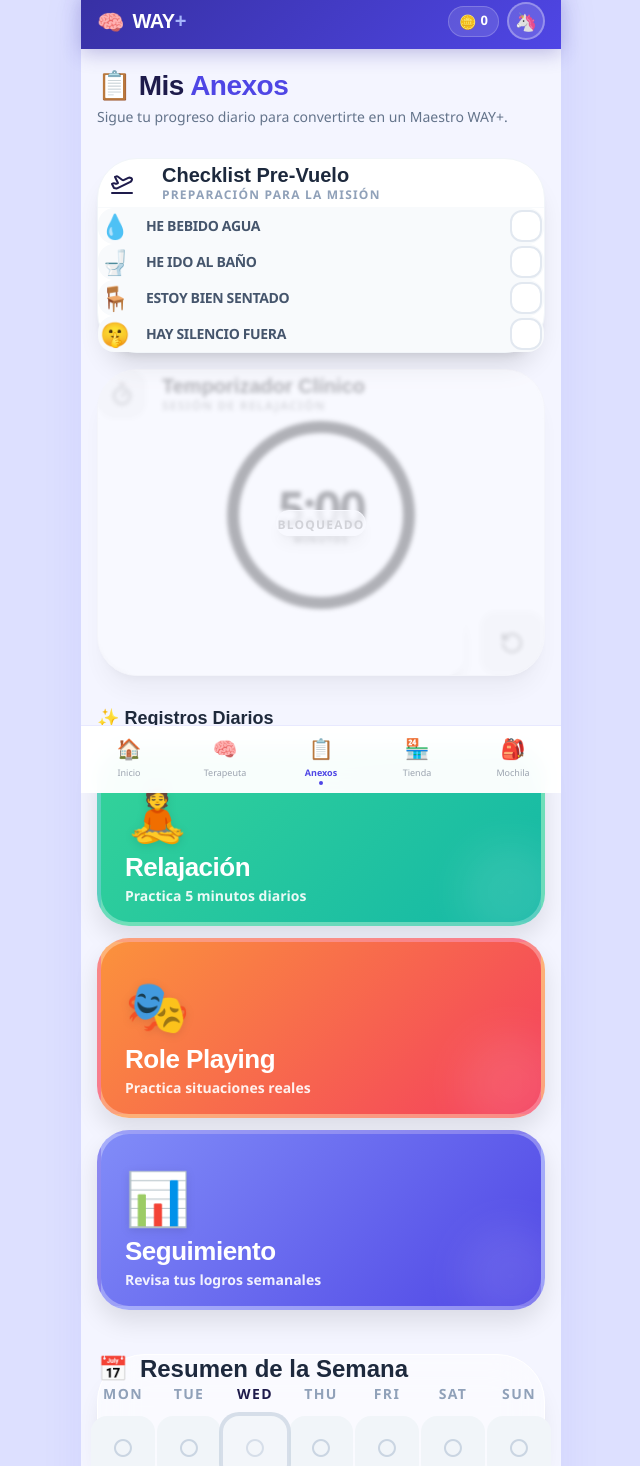
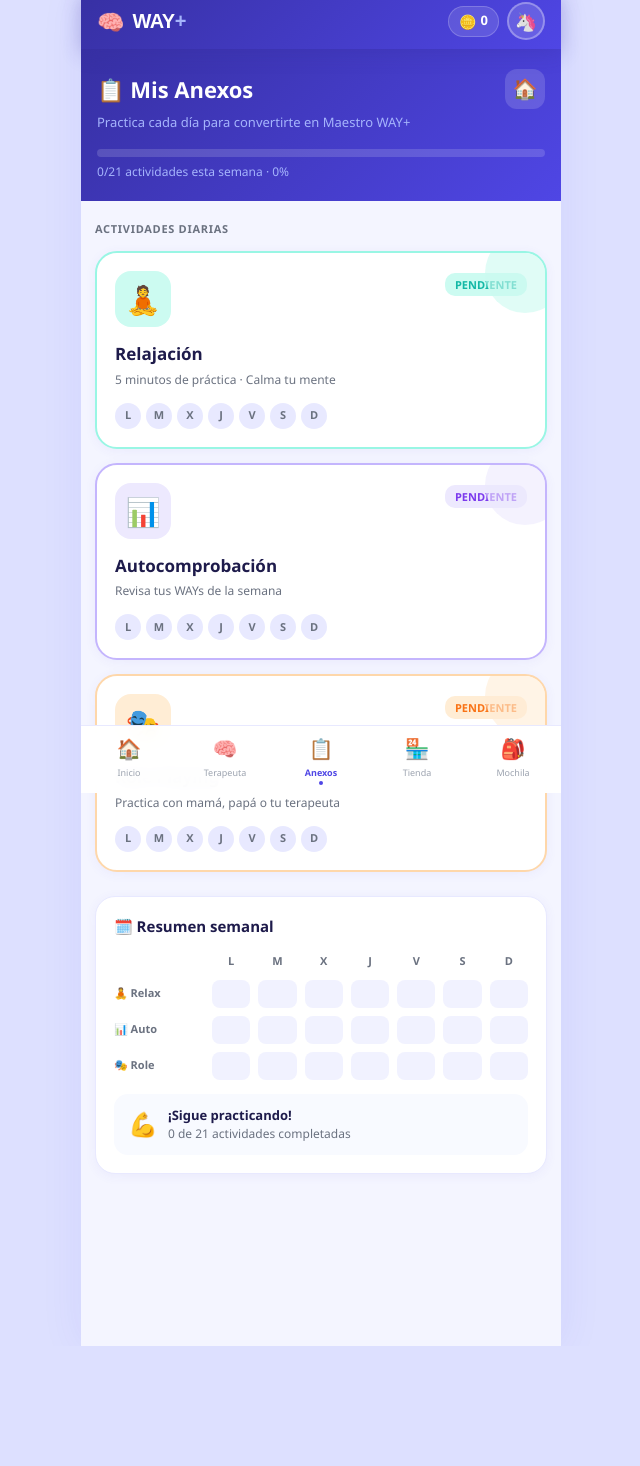
Before and after one commit to CXarlosss/AngularBootCamp, a React (Vite) app in the folder way-plus/: page /annexes in a window 1280 px wide. Shown: the part 7-1473 px from the top of the page, without its empty margins (319-959 px from the left). After the commit the page ends 1353 px from the top, so only its background shows below. Built offline with nearby package versions, Linux system fonts and the light colour scheme.

Commit message:
fix: overhaul Annexes Hub with premium visual style and progress tracking

```diff
--- a/way-plus/src/features/annexes/pages/AnnexesHubPage.tsx
+++ b/way-plus/src/features/annexes/pages/AnnexesHubPage.tsx
@@ -1,81 +1,330 @@
-import React from 'react';
-import { format } from 'date-fns';
+import React, { useMemo } from 'react';
+import { useNavigate } from 'react-router-dom';
+import { motion } from 'framer-motion';
 import { usePlayerStore } from '@/features/player/store/playerStore';
-import { AnnexCard } from '../components/AnnexCard';
-import { WeeklySummary } from '../components/WeeklySummary';
-import { PreFlightChecklist } from '../components/PreFlightChecklist';
-import { SessionTimer } from '../components/SessionTimer';
+
+/* ─── helpers ────────────────────────────────────────────────────── */
+const today = () => new Date().toISOString().split('T')[0];
 
 const C = {
-  indigo:      '#4F46E5',
-  slate:       '#64748B',
-  slateDark:   '#1E293B',
-  text:        '#1E1B4B',
-  white:       '#ffffff',
+  indigo:  '#4F46E5',
+  teal:    '#14B8A6',
+  amber:   '#F59E0B',
+  orange:  '#F97316',
+  violet:  '#7C3AED',
+  text:    '#1E1B4B',
+  muted:   '#6B7280',
+  border:  '#E8E9FF',
+  white:   '#ffffff',
+  bg:      '#F4F5FF',
 };
 
-export const AnnexesHubPage: React.FC = () => {
-  const [timerLocked, setTimerLocked] = React.useState(true);
+const DAYS = ['L', 'M', 'X', 'J', 'V', 'S', 'D'];
 
-  const { relaxationLog, roleplayLog } = usePlayerStore();
-  const today = format(new Date(), 'yyyy-MM-dd');
+function WeekDots({ filled }: { filled: boolean[] }) {
+  return (
+    <div style={{ display: 'flex', gap: 5 }}>
+      {filled.map((done, i) => (
+        <div key={i} style={{
+          width: 26, height: 26, borderRadius: '50%',
+          background: done ? C.teal : '#E8E9FF',
+          display: 'flex', alignItems: 'center', justifyContent: 'center',
+          fontSize: 11, fontWeight: 700,
+          color: done ? '#fff' : C.muted,
+        }}>
+          {done ? '✓' : DAYS[i]}
+        </div>
+      ))}
+    </div>
+  );
+}
 
-  const hasRelaxationToday = !!relaxationLog[today]?.completed;
-  const hasRoleplayToday = !!roleplayLog[today] && roleplayLog[today].length > 0;
+/* ─── Annex Card ─────────────────────────────────────────────────── */
+function AnnexCard({
+  icon, title, subtitle, color, bg, borderColor,
+  completedToday, weekDots, streak, onTap, locked,
+}: {
+  icon: string; title: string; subtitle: string;
+  color: string; bg: string; borderColor: string;
+  completedToday: boolean; weekDots: boolean[];
+  streak: number; onTap: () => void; locked?: boolean;
+}) {
+  return (
+    <motion.button
+      whileHover={!locked ? { y: -3 } : {}}
+      whileTap={!locked ? { scale: 0.97 } : {}}
+      onClick={!locked ? onTap : undefined}
+      style={{
+        width: '100%', textAlign: 'left', cursor: locked ? 'not-allowed' : 'pointer',
+        background: C.white,
+        border: `2px solid ${completedToday ? color : borderColor}`,
+        borderRadius: 22,
+        padding: 18,
+        boxShadow: completedToday
+          ? `0 4px 20px ${color}25`
+          : '0 2px 12px rgba(79,70,229,.06)',
+        opacity: locked ? 0.5 : 1,
+        position: 'relative', overflow: 'hidden',
+      }}
+    >
+      {/* Decorative blob */}
+      <div style={{
+        position: 'absolute', top: -20, right: -20,
+        width: 80, height: 80, borderRadius: '50%',
+        background: bg, opacity: 0.6, pointerEvents: 'none',
+      }} />
+
+      {/* Top row */}
+      <div style={{ display: 'flex', alignItems: 'flex-start', justifyContent: 'space-between', marginBottom: 14 }}>
+        <div style={{
+          width: 56, height: 56, borderRadius: 16,
+          background: bg,
+          display: 'flex', alignItems: 'center', justifyContent: 'center',
+          fontSize: 28, flexShrink: 0,
+        }}>
+          {icon}
+        </div>
+        <div style={{ textAlign: 'right' }}>
+          {completedToday ? (
+            <span style={{
+              background: color, color: '#fff',
+              borderRadius: 10, padding: '4px 10px',
+              fontSize: 11, fontWeight: 700,
+            }}>✅ HOY</span>
+          ) : (
+            <span style={{
+              background: bg, color,
+              borderRadius: 10, padding: '4px 10px',
+              fontSize: 11, fontWeight: 700,
+            }}>PENDIENTE</span>
+          )}
+          {streak > 1 && (
+            <div style={{ fontSize: 12, color: C.amber, fontWeight: 700, marginTop: 4 }}>
+              🔥 {streak} días
+            </div>
+          )}
+        </div>
+      </div>
+
+      {/* Text */}
+      <div style={{ fontWeight: 800, fontSize: 17, color: C.text, marginBottom: 4 }}>
+        {title}
+      </div>
+      <div style={{ fontSize: 12, color: C.muted, marginBottom: 14 }}>
+        {subtitle}
+      </div>
+
+      {/* Week dots */}
+      <WeekDots filled={weekDots} />
+    </motion.button>
+  );
+}
+
+/* ─── Page ───────────────────────────────────────────────────────── */
+export function AnnexesHubPage() {
+  const navigate = useNavigate();
+  const relaxationLog = usePlayerStore(s => s.relaxationLog) ?? {};
+  const roleplayLog   = usePlayerStore(s => s.roleplayLog)   ?? {};
+  const weeklyCheck   = usePlayerStore(s => s.weeklyCheck)   ?? {};
+
+  const t = today();
+
+  // Build 7-day vectors
+  const last7 = useMemo(() =>
+    Array.from({ length: 7 }, (_, i) => {
+      const d = new Date();
+      d.setDate(d.getDate() - (6 - i));
+      return d.toISOString().split('T')[0];
+    }), []);
+
+  const relaxDots    = last7.map(d => !!relaxationLog[d]?.completed);
+  const roleplayDots = last7.map(d => !!(roleplayLog[d]?.length > 0));
+  const checkDots    = last7.map(d =>
+    Object.entries(weeklyCheck).filter(([k, v]) => k.endsWith(d) && v).length >= 3
+  );
+
+  const relaxStreak = [...relaxDots].reverse().findIndex(v => !v);
+  const roleplayStreak = [...roleplayDots].reverse().findIndex(v => !v);
+
+  // Global progress this week
+  const totalChecks = relaxDots.filter(Boolean).length
+    + roleplayDots.filter(Boolean).length
+    + checkDots.filter(Boolean).length;
+  const maxChecks = 21; // 7 days × 3 annexes
+  const weekPct = Math.round((totalChecks / maxChecks) * 100);
 
   return (
-    <div style={{ padding: '20px 16px 80px', display: 'flex', flexDirection: 'column', gap: 32 }}>
-      <header style={{ display: 'flex', flexDirection: 'column', gap: 4 }}>
-        <h1 style={{ fontSize: 28, fontWeight: 900, color: C.text, letterSpacing: '-0.5px', margin: 0 }}>
-          📋 Mis <span style={{ color: C.indigo }}>Anexos</span>
-        </h1>
-        <p style={{ fontSize: 14, fontWeight: 500, color: C.slate, margin: 0, lineHeight: 1.4 }}>
-          Sigue tu progreso diario para convertirte en un Maestro WAY+.
-        </p>
-      </header>
+    <div style={{ background: C.bg, minHeight: '100dvh', paddingBottom: 80 }}>
 
-      {/* Pre-flight Checklist & Timer Section */}
-      <section style={{ display: 'flex', flexDirection: 'column', gap: 16 }}>
-        <PreFlightChecklist onComplete={() => setTimerLocked(false)} />
-        <SessionTimer locked={timerLocked} />
-      </section>
+      {/* ── Header ──────────────────────────────────────────────── */}
+      <div style={{
+        background: 'linear-gradient(135deg,#3730A3,#4F46E5)',
+        padding: '20px 16px 20px',
+      }}>
+        <div style={{ maxWidth: 480, margin: '0 auto' }}>
+          <div style={{ display: 'flex', alignItems: 'center', justifyContent: 'space-between', marginBottom: 4 }}>
+             <div style={{ fontWeight: 800, fontSize: 22, color: '#fff' }}>
+              📋 Mis Anexos
+            </div>
+            <motion.button
+              whileTap={{ scale: 0.9 }}
+              onClick={() => navigate('/')}
+              style={{
+                background: 'rgba(255,255,255,.15)', border: 'none', borderRadius: 12,
+                width: 40, height: 40, color: '#fff', fontSize: 20, cursor: 'pointer'
+              }}
+            >
+              🏠
+            </motion.button>
+          </div>
+          <div style={{ color: '#A5B4FC', fontSize: 13, marginBottom: 16 }}>
+            Practica cada día para convertirte en Maestro WAY+
+          </div>
 
-      {/* Cards Grid */}
-      <section style={{ display: 'flex', flexDirection: 'column', gap: 16 }}>
-        <h2 style={{ fontSize: 18, fontWeight: 900, color: C.slateDark, margin: 0, display: 'flex', alignItems: 'center', gap: 8 }}>
-          ✨ Registros Diarios
-        </h2>
+          {/* Weekly progress bar */}
+          <div style={{ background: 'rgba(255,255,255,.15)', borderRadius: 10, height: 8, overflow: 'hidden', marginBottom: 6 }}>
+            <motion.div
+              initial={{ width: 0 }}
+              animate={{ width: `${weekPct}%` }}
+              transition={{ duration: 1, ease: 'easeOut' }}
+              style={{ height: '100%', background: C.teal, borderRadius: 10 }}
+            />
+          </div>
+          <div style={{ color: '#A5B4FC', fontSize: 12 }}>
+            {totalChecks}/{maxChecks} actividades esta semana · {weekPct}%
+          </div>
+        </div>
+      </div>
 
-        <div style={{ display: 'flex', flexDirection: 'column', gap: 12 }}>
+      <div style={{ maxWidth: 480, margin: '0 auto', padding: '20px 14px' }}>
+
+        {/* ── Section label ────────────────────────────────────── */}
+        <div style={{
+          fontSize: 11, fontWeight: 700, color: C.muted,
+          textTransform: 'uppercase', letterSpacing: '0.7px',
+          marginBottom: 14,
+        }}>
+          Actividades diarias
+        </div>
+
+        {/* ── Cards ────────────────────────────────────────────── */}
+        <div style={{ display: 'flex', flexDirection: 'column', gap: 14 }}>
+
+          {/* Relajación */}
           <AnnexCard
+            icon="🧘"
             title="Relajación"
-            subtitle="Practica 5 minutos diarios"
-            icon="🧘"
-            to="/annexes/relaxation"
-            color="bg-gradient-to-br from-emerald-400 to-teal-500"
-            completedToday={hasRelaxationToday}
+            subtitle="5 minutos de práctica · Calma tu mente"
+            color={C.teal}
+            bg="#CCFBF1"
+            borderColor="#99F6E4"
+            completedToday={!!relaxationLog[t]?.completed}
+            weekDots={relaxDots}
+            streak={relaxStreak === -1 ? 7 : relaxStreak}
+            onTap={() => navigate('/annexes/relaxation')}
           />
+
+          {/* Autocomprobación */}
           <AnnexCard
+            icon="📊"
+            title="Autocomprobación"
+            subtitle="Revisa tus WAYs de la semana"
+            color={C.violet}
+            bg="#EDE9FE"
+            borderColor="#C4B5FD"
+            completedToday={checkDots[6]}
+            weekDots={checkDots}
+            streak={0}
+            onTap={() => navigate('/annexes/self-check')}
+          />
+
+          {/* Role Playing */}
+          <AnnexCard
+            icon="🎭"
             title="Role Playing"
-            subtitle="Practica situaciones reales"
-            icon="🎭"
-            to="/annexes/role-play"
-            color="bg-gradient-to-br from-orange-400 to-rose-500"
-            completedToday={hasRoleplayToday}
+            subtitle="Practica con mamá, papá o tu terapeuta"
+            color={C.orange}
+            bg="#FFEDD5"
+            borderColor="#FED7AA"
+            completedToday={!!(roleplayLog[t]?.length > 0)}
+            weekDots={roleplayDots}
+            streak={roleplayStreak === -1 ? 7 : roleplayStreak}
+            onTap={() => navigate('/annexes/role-play')}
           />
-          <AnnexCard
-            title="Seguimiento"
-            subtitle="Revisa tus logros semanales"
-            icon="📊"
-            to="/annexes/self-check"
-            color="bg-gradient-to-br from-primary-400 to-primary-600"
-          />
+
         </div>
-      </section>
 
-      <div style={{ paddingTop: 12 }}>
-        <WeeklySummary />
+        {/* ── Weekly summary ────────────────────────────────────── */}
+        <div style={{
+          marginTop: 24,
+          background: C.white,
+          border: `1.5px solid ${C.border}`,
+          borderRadius: 20, padding: 18,
+          boxShadow: '0 2px 12px rgba(79,70,229,.06)',
+        }}>
+          <div style={{ fontWeight: 700, fontSize: 15, color: C.text, marginBottom: 16 }}>
+            🗓️ Resumen semanal
+          </div>
+
+          {/* Header row */}
+          <div style={{ display: 'flex', alignItems: 'center', gap: 8, marginBottom: 10 }}>
+            <div style={{ width: 90, fontSize: 11, color: C.muted }} />
+            {DAYS.map(d => (
+              <div key={d} style={{
+                flex: 1, textAlign: 'center',
+                fontSize: 11, fontWeight: 700, color: C.muted,
+              }}>{d}</div>
+            ))}
+          </div>
+
+          {[
+            { label: '🧘 Relax', dots: relaxDots, color: C.teal },
+            { label: '📊 Auto',  dots: checkDots,    color: C.violet },
+            { label: '🎭 Role',  dots: roleplayDots, color: C.orange },
+          ].map(row => (
+            <div key={row.label} style={{
+              display: 'flex', alignItems: 'center', gap: 8, marginBottom: 8,
+            }}>
+              <div style={{ width: 90, fontSize: 11, fontWeight: 600, color: C.muted, flexShrink: 0 }}>
+                {row.label}
+              </div>
+              {row.dots.map((done, i) => (
+                <div key={i} style={{
+                  flex: 1, height: 28, borderRadius: 8,
+                  background: done ? row.color : '#F1F2FF',
+                  display: 'flex', alignItems: 'center', justifyContent: 'center',
+                  fontSize: 14,
+                }}>
+                  {done ? '✓' : ''}
+                </div>
+              ))}
+            </div>
+          ))}
+
+          {/* Stars earned */}
+          <div style={{
+            marginTop: 14,
+            background: totalChecks >= 15 ? '#FEF3C7' : '#F8FAFF',
+            borderRadius: 14, padding: '12px 14px',
+            display: 'flex', alignItems: 'center', gap: 10,
+          }}>
+            <span style={{ fontSize: 24 }}>
+              {totalChecks >= 18 ? '🏆' : totalChecks >= 12 ? '⭐' : '💪'}
+            </span>
+            <div>
+              <div style={{ fontWeight: 700, fontSize: 13, color: C.text }}>
+                {totalChecks >= 18 ? '¡Semana perfecta!' :
+                 totalChecks >= 12 ? '¡Muy bien esta semana!' :
+                 '¡Sigue practicando!'}
+              </div>
+              <div style={{ fontSize: 12, color: C.muted }}>
+                {totalChecks} de {maxChecks} actividades completadas
+              </div>
+            </div>
+          </div>
+        </div>
+
       </div>
     </div>
   );
-};
+}
```
